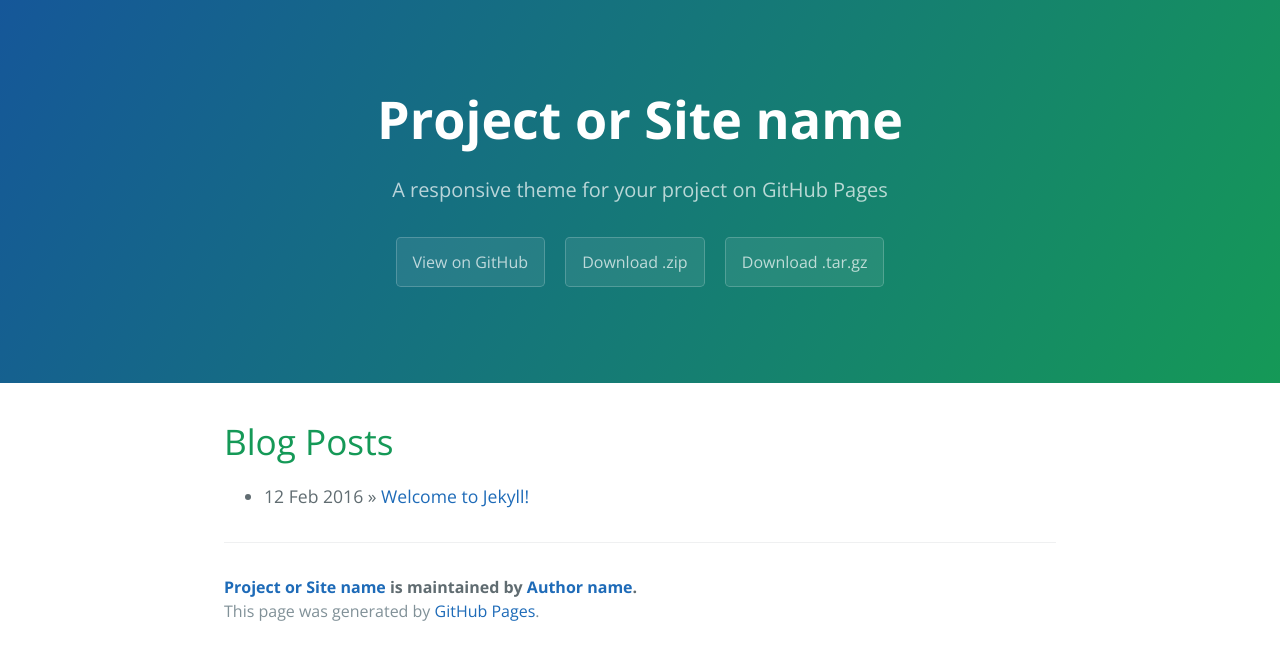
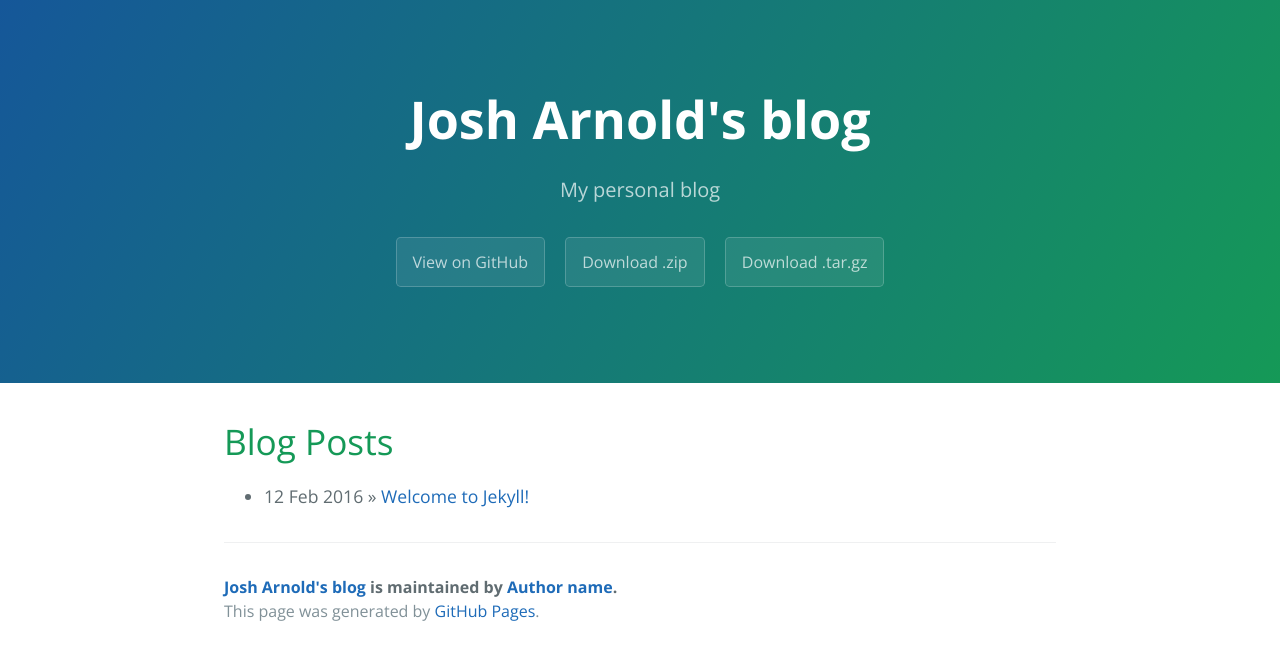
Before and after one commit to josharnoldjosh/josharnoldjosh.github.io, a Jekyll site: the page built from index.html, in a window 1280 px wide. Shown: the top 660 px of the page. Built offline with Jekyll 4.4.1, drawn with Linux system fonts in a browser that asks for light colours; the list of posts is cut into pages by our own code.

Commit message:
Update _config.yml

```diff
--- a/_config.yml
+++ b/_config.yml
@@ -1,13 +1,13 @@
 # Setup
-title:        Project or Site name
-tagline:      A responsive theme for your project on GitHub Pages
+title:        Josh Arnold's blog
+tagline:      My personal blog
 baseurl:      ""
 paginate:     1
 
 # About/contact
 author:
   name:       Author name
-  url:        http://yourhomepage.com
+  url:        https://josharnoldjosh.github.io
 
 # Gems
 gems:
```
